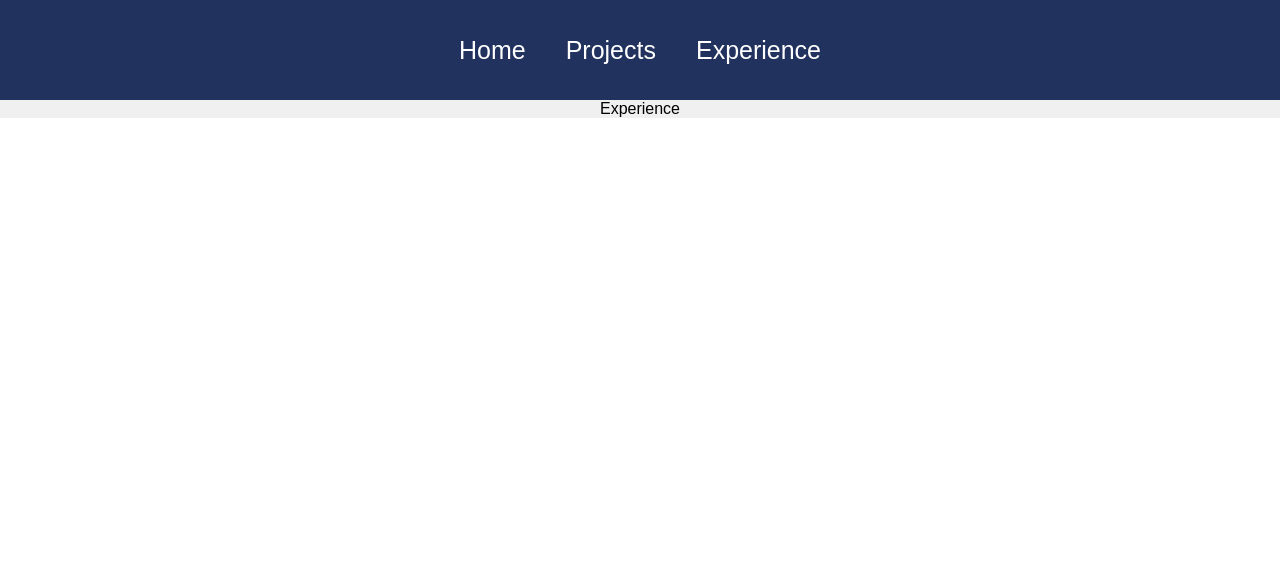
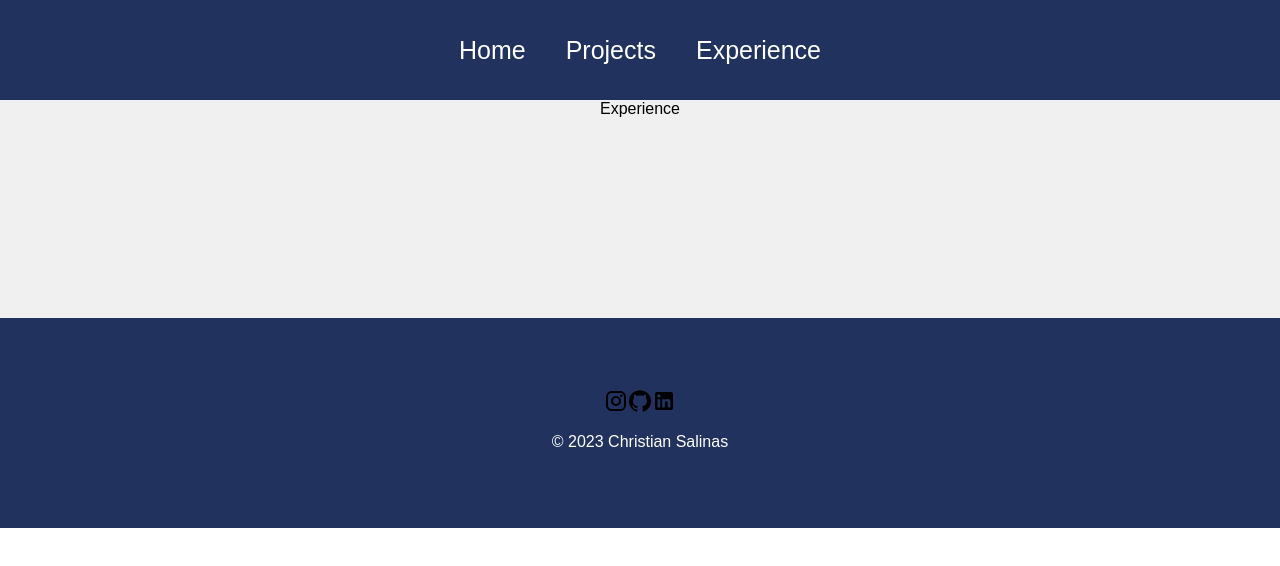
Before and after one commit to Csalinas1009/Portfolio_site, a React (Vite) app: page /experience in a window 1280 px wide. Shown: the top 566 px of the page. Built offline with nearby package versions, Linux system fonts and the light colour scheme.

Commit message:
added footer component

```diff
--- a/src/App.jsx
+++ b/src/App.jsx
@@ -3,6 +3,7 @@ import Home from './pages/Home';
 import Projects from "./pages/Projects";
 import Experience from './pages/Experience';
 import Navbar from "./components/Navbar";
+import Footer from "./components/Footer";
 import './App.css'
 
 function App() {
@@ -15,6 +16,7 @@ function App() {
           <Route path="/projects" element={<Projects />} />
           <Route path="/experience" element={<Experience />} />
         </Routes>
+      <Footer />
       </Router>
   </div>
   )
--- /dev/null
+++ b/src/components/Footer.jsx
@@ -0,0 +1,20 @@
+import React from 'react'
+import { GitHub } from '@mui/icons-material'
+import { LinkedIn } from '@mui/icons-material'
+import { Instagram } from '@mui/icons-material'
+import '../styles/Footer.css'
+
+function Footer() {
+  return (
+    <div className='footer'>
+        <div>
+            <Instagram />
+            <GitHub/>
+            <LinkedIn/>
+        </div>
+        <p> &copy; 2023 Christian Salinas</p>
+    </div>
+  )
+}
+
+export default Footer
--- /dev/null
+++ b/src/styles/Footer.css
@@ -0,0 +1,28 @@
+.footer {
+    width: 100%;
+    height: 200px;
+    background: #21325e;
+    display: flex;
+    justify-content: center;
+    align-items: center;
+    flex-direction: column;
+    padding-top: 10px;
+    margin-top: 200px;
+  }
+
+  .socialMedia svg {
+    color: white;
+    margin: 20px;
+    font-size: 70px;
+    cursor: pointer;
+  }
+
+  .footer p {
+    color: white;
+  }
+
+  @media only screen and (max-width: 600px) {
+    .footer svg {
+      font-size: 50px;
+    }
+  }
```
